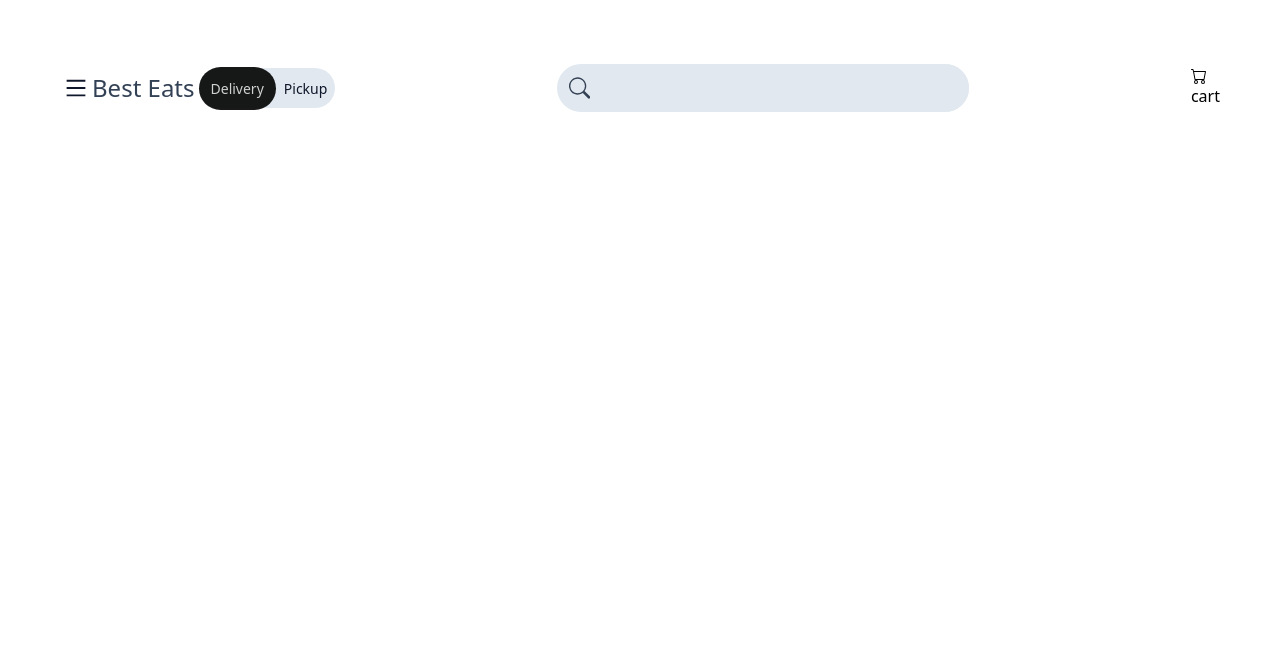
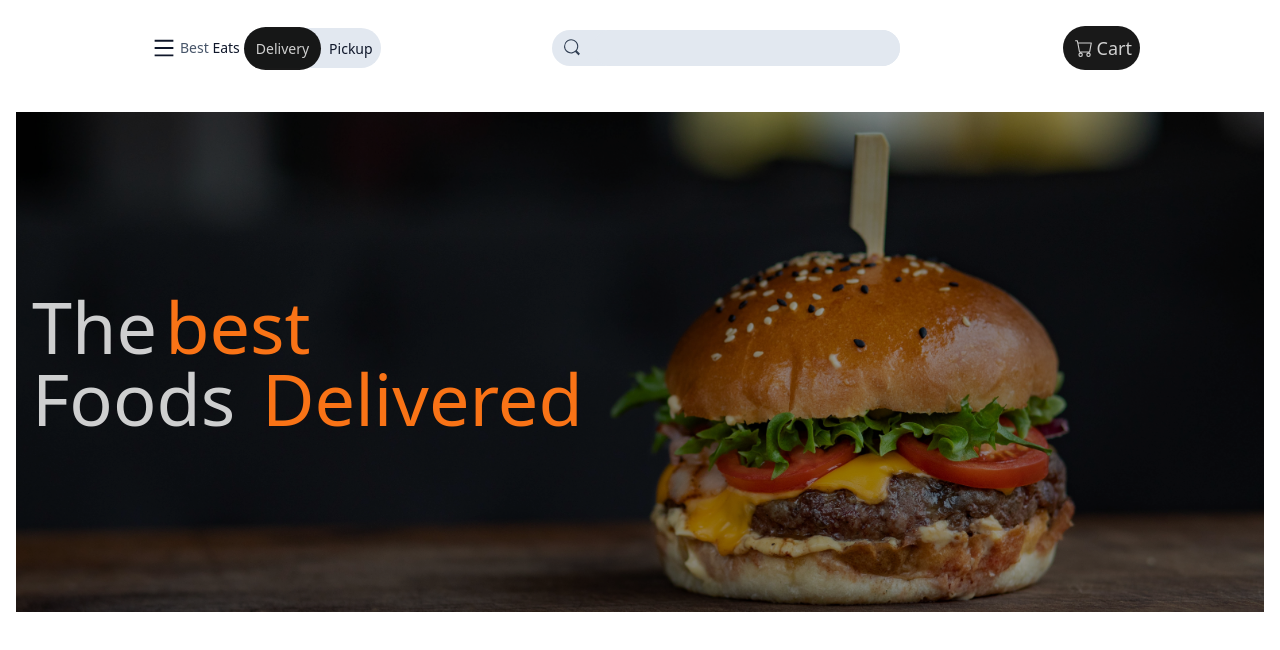
Before and after one commit to Weten-Ogen/react-restaurant-app, a React (Create React App) app: page / in a window 1280 px wide. Shown: the top 650 px of the page. Built offline with nearby package versions, Linux system fonts and the light colour scheme.

Commit message:
added the sidebar and hero section

```diff
--- a/src/App.js
+++ b/src/App.js
@@ -1,10 +1,18 @@
 import {BrowserRouter as Router, Routes, Route} from 'react-router-dom'
 import { Home } from './pages';
 import { Navbar } from './components';
+import { useState } from 'react';
+import { createContext } from 'react';
 
 
+export const AppContext = createContext();
+
 function App() {
+  const [showNav , SetShowNav] = useState(false);
+
+
   return (
+    <AppContext.Provider value={{showNav, SetShowNav}}>
       <div className="App">
         <Router>
           <Navbar/>
@@ -13,6 +21,8 @@ function App() {
           </Routes>
         </Router>
     </div>
+    </AppContext.Provider>
+
   );
 }
 
--- /dev/null
+++ b/src/components/Hero.js
@@ -0,0 +1,21 @@
+import React from 'react'
+
+const Hero = () => {
+  return (
+    <div className='relative max-w-[1640px] mx-auto p-4'>
+        <div className='max-h-[500px] relative'>
+          <div className='max-h-[500px] bg-black/40 absolute w-full h-full text-white/80 capitalize flex flex-col justify-center'>
+            <h1 className='px-4 text-4xl sm:text-5xl md:text-7xl'>the
+            <span className='text-orange-500 px-2'>best</span></h1>
+          <h1 className='px-4 text-4xl sm:text-5xl md:text-7xl'>foods <span className='text-orange-500 px-2'>delivered</span></h1></div>
+          <img
+          className='max-h-[500px] w-full object-cover'
+          src="burger.jpg"
+          alt="hero_image"/>
+        </div>
+
+    </div>
+  )
+}
+
+export default Hero
--- /dev/null
+++ b/src/components/NavList.js
@@ -0,0 +1,12 @@
+import React from 'react'
+
+const NavList = ({element,text}) => {
+  return (
+    <li className='flex hover hover:text-white/70 text-2xl gap-2 my-5 cursor-pointer'>
+      <div className='text-3xl'>{element}</div>
+      <div className='px-4'>{text}</div>
+    </li>
+  )
+}
+
+export default NavList
--- a/src/components/Navbar.js
+++ b/src/components/Navbar.js
@@ -1,31 +1,36 @@
-import {Button } from '../components/index'
+import {Button,SideBar } from '../components/index'
 import { AiOutlineMenu} from 'react-icons/ai'
 import {BsSearch,BsCart} from 'react-icons/bs';
-
-
+import { useContext } from "react";
+import { AppContext } from "../App";
 
 const Navbar = () => {
+  const{showNav,SetShowNav} = useContext(AppContext);
 
   return (
-    <nav className='p-2 sm:p-10' >
-      <div className='block sm:p-5 sm:flex sm:items-center sm:justify-between'>
-        <div className='sm:flex sm:items-center sm:justify-start'>
-            <AiOutlineMenu className="text-2xl mx-1 text-slate-900"/>
-            <h1 className='text-2xl text-bold text-slate-700'>Best Eats</h1>
-            <div className='ml-1 my-2 object-contain overflow-none bg-slate-200 rounded-full inline-block py-2 relative capitalize'>
+    <nav>
+
+      <div className='sm:w-full md:w-[80%] md:mx-auto md:p-3 flex items-center justify-between'>
+        <div className='p-2 flex items-center justify-start'>
+           { showNav || <AiOutlineMenu
+            onClick={() => {SetShowNav(!showNav)}}
+            className="inline-block  sm:block sm:text-md text-sm md:text-2xl md:mx-1 text-slate-900"/>}
+            <h1 className='min-w-0 text-[8px] text-slate-600 sm:text-sm md:text-md md:text-md'>Best <span className='text-slate-900 text-bold'>Eats</span></h1>
+            <div className='hidden  ml-1 my-2 object-contain overflow-none bg-slate-200 rounded-full lg:inline-block py-2 relative capitalize'>
             <Button href={"#"} btnStyle={"text-sm rounded-full text-white/80  bg-black/90 p-3 "} name={"delivery"}/>
            <Button href={"#"} btnStyle={"text-sm p-2  text-slate-900 capitalize"}name={"Pickup"}/>
             </div>
         </div>
-        <div className='flex  bg-slate-200 text-2xl items-center justify-start rounded-full'>
-          <BsSearch className='mx-3 text-slate-700'  />
-          <input type="text" placehoder="search" className=' outline-none w-full bg-slate-200 rounded-full p-2'/>
+        <div className='flex hover:ring hover:ring-slate-400 bg-slate-200 text-xl m-1 items-center justify-center rounded-full'>
+          <BsSearch className='mx-1 sm:mx-3 text-slate-700 rounded-full'  />
+          <input type="text" placehoder="search" className='outline-none w-full bg-slate-200 rounded-full sm:p-1 p-0'/>
         </div>
-        <div>
-        <BsCart/>
-        <Button href={"#"} btnStyle={"text-6xl,text-red-500"} name={"cart"} />
+        <div className='hidden md:flex items-center rounded-full justify-center text-lg  bg-black/90 text-white/80 p-2'>
+        <BsCart className='mx-1'/>
+        <Button href={"#"} btnStyle={"capitalize text-lg"} name={"cart"}  />
         </div>
       </div>
+      {showNav && <SideBar showNav={showNav} setShowNav={SetShowNav}/>}
     </nav>
   )
 }
--- /dev/null
+++ b/src/components/SideBar.js
@@ -0,0 +1,30 @@
+import { AiOutlineClose,AiFillTag} from "react-icons/ai"
+import NavList from "./NavList";
+import {TbTruckDelivery} from 'react-icons/tb';
+import {MdFavorite,MdHelp}  from 'react-icons/md';
+import {FaUserFriends, FaWallet} from 'react-icons/fa';
+import {BsFillSaveFill} from 'react-icons/bs';
+import { useContext } from "react";
+import { AppContext } from "../App";
+
+const SideBar = () => {
+  const{showNav,SetShowNav} = useContext(AppContext);
+  return (
+    <div className='fixed w-full md:w-[30%] z-10 bg-black h-screen  top-0  left-0 text-white cursor-pointer '>
+      <AiOutlineClose className="absolute right-4 text-2xl m-5 " onClick={() => SetShowNav(!showNav)}/>
+      <h1 className="text-xl capitalize  m-5 text-white/50">best <span className="text-bold  text-white/80">eats</span></h1>
+      <div className="m-5 capitalize" >
+      <NavList element={<TbTruckDelivery/>} text={"orders"}/>
+      <NavList element={<MdFavorite/>} text={"favorites"}/>
+      <NavList element={<FaWallet/>} text={"wallet"}/>
+      <NavList element={<MdHelp/>} text={"help"}/>
+      <NavList element={<AiFillTag/>} text={"promotion"}/>
+      <NavList element={<BsFillSaveFill/>} text={"orders"}/>
+      <NavList element={<FaUserFriends/>} text={"orders"}/>
+      </div>
+
+    </div>
+  )
+}
+
+export default SideBar
--- a/src/components/index.js
+++ b/src/components/index.js
@@ -1,5 +1,7 @@
 import Navbar from "./Navbar";
 import Button from "./Button";
+import SideBar from "./SideBar";
+import Hero from "./Hero";
 
 
 
@@ -11,4 +13,4 @@ import Button from "./Button";
 
 
 
-export {Navbar,Button}
+export {Navbar,Button, SideBar,Hero}
--- a/src/pages/Home.jsx
+++ b/src/pages/Home.jsx
@@ -1,9 +1,16 @@
-import React from 'react'
+import {Hero} from '../components';
+
+
+
+
+
 
 const Home = () => {
+
   return (
     <div>
 
+      <Hero/>
     </div>
   )
 }
```
Also changed, not shown: public/burger.jpg (added), public/jollof.jpg (added), src/components/HeadlineCards.js (added). Lines whose indentation alone changed are shown as unchanged.
